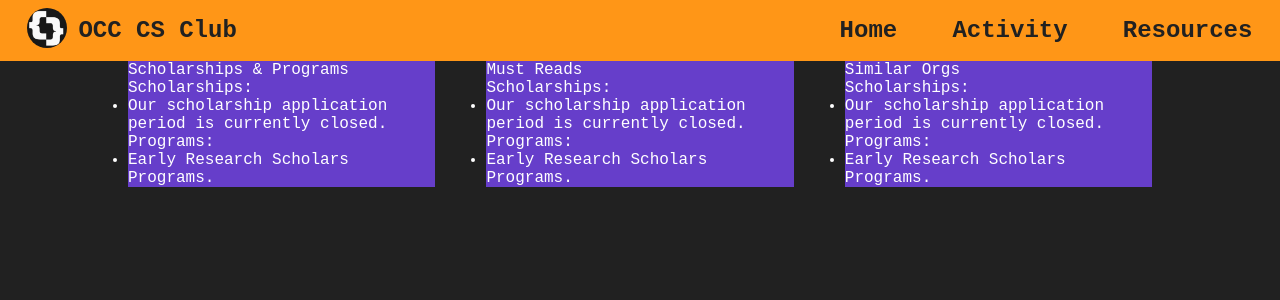
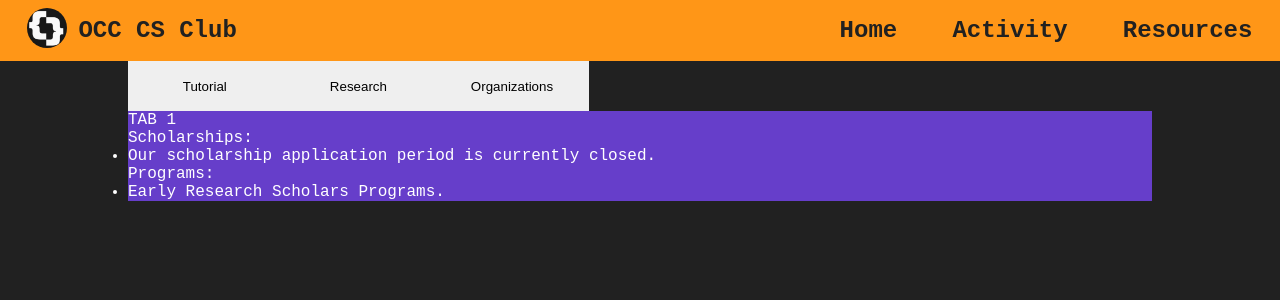
Before and after one commit to Computer-Science-Club-OCC/Computer-Science-Club-OCC.github.io, a React (Create React App) app: page /resources in a window 1280 px wide. Shown: the top 300 px of the page. Built offline with nearby package versions, Linux system fonts and the light colour scheme.

Commit message:
adding tabs to resources pages

```diff
--- a/src/resources/Resources.js
+++ b/src/resources/Resources.js
@@ -1,12 +1,56 @@
-import React from "react";
+import React, { useState } from "react";
+
 import "./resources.css";
 
 export default function Resources() {
+  const [tabState, setTabState] = useState({
+    btn1: true,
+    btn2: false,
+    btn3: false,
+  });
+  function handleTabStateChange(btn) {
+    const initialState = {
+      btn1: false,
+      btn2: false,
+      btn3: false,
+    };
+    if (btn === 1) {
+      initialState.btn1 = true;
+    } else if (btn === 2) {
+      initialState.btn2 = true;
+    } else {
+      initialState.btn3 = true;
+    }
+    setTabState({
+      ...initialState,
+    });
+  }
   return (
     <div className="resources-container">
       <div className="resources-wrapper">
+        <div className="resources-buttons">
+          <button
+            onClick={() => handleTabStateChange(1)}
+            className="resources-button"
+          >
+            Tutorial
+          </button>
+          <button
+            onClick={() => handleTabStateChange(2)}
+            className="resources-button"
+          >
+            Research
+          </button>
+          <button
+            onClick={() => handleTabStateChange(3)}
+            className="resources-button"
+          >
+            Organizations
+          </button>
+        </div>
+        {tabState.btn1 && (
           <div className="resources-info">
-          <div className="resources-title">Scholarships & Programs</div>
+            <div className="resources-title">TAB 1</div>
             <div className="resources-desc">
               <span>Scholarships:</span>
               <ul className="resources-list">
@@ -18,8 +62,10 @@ export default function Resources() {
               </ul>
             </div>
           </div>
+        )}
+        {tabState.btn2 && (
           <div className="resources-info">
-          <div className="resources-title">Must Reads</div>
+            <div className="resources-title">TAB 2</div>
             <div className="resources-desc">
               <span>Scholarships:</span>
               <ul className="resources-list">
@@ -31,8 +77,10 @@ export default function Resources() {
               </ul>
             </div>
           </div>
+        )}
+        {tabState.btn3 && (
           <div className="resources-info">
-          <div className="resources-title">Similar Orgs</div>
+            <div className="resources-title">TAB 3</div>
             <div className="resources-desc">
               <span>Scholarships:</span>
               <ul className="resources-list">
@@ -44,6 +92,7 @@ export default function Resources() {
               </ul>
             </div>
           </div>
+        )}
       </div>
     </div>
   );
--- a/src/resources/resources.css
+++ b/src/resources/resources.css
@@ -2,18 +2,33 @@
     color: white;
     display: flex;
     justify-content: center;
+
 }
 
 .resources-wrapper {
     width: 80vw;
     display: flex;
     justify-content: space-between;
+    flex-direction: column;
 }
 .resources-info {
-    width: 30%;
+    width: 100%;
     background-color: rgb(102, 62, 202);
 }
 .resources-list li {
     padding: 0;
     margin: 0;
 }
+
+.resources-buttons {
+    width: 50%;
+}
+.resources-button {
+    width: 30%;
+    height: 50px;
+    border: none;
+    cursor: pointer;
+}
+.resources-button:focus {
+    background-color: rgb(102, 62, 202);
+}
```
Lines whose indentation alone changed are shown as unchanged.
